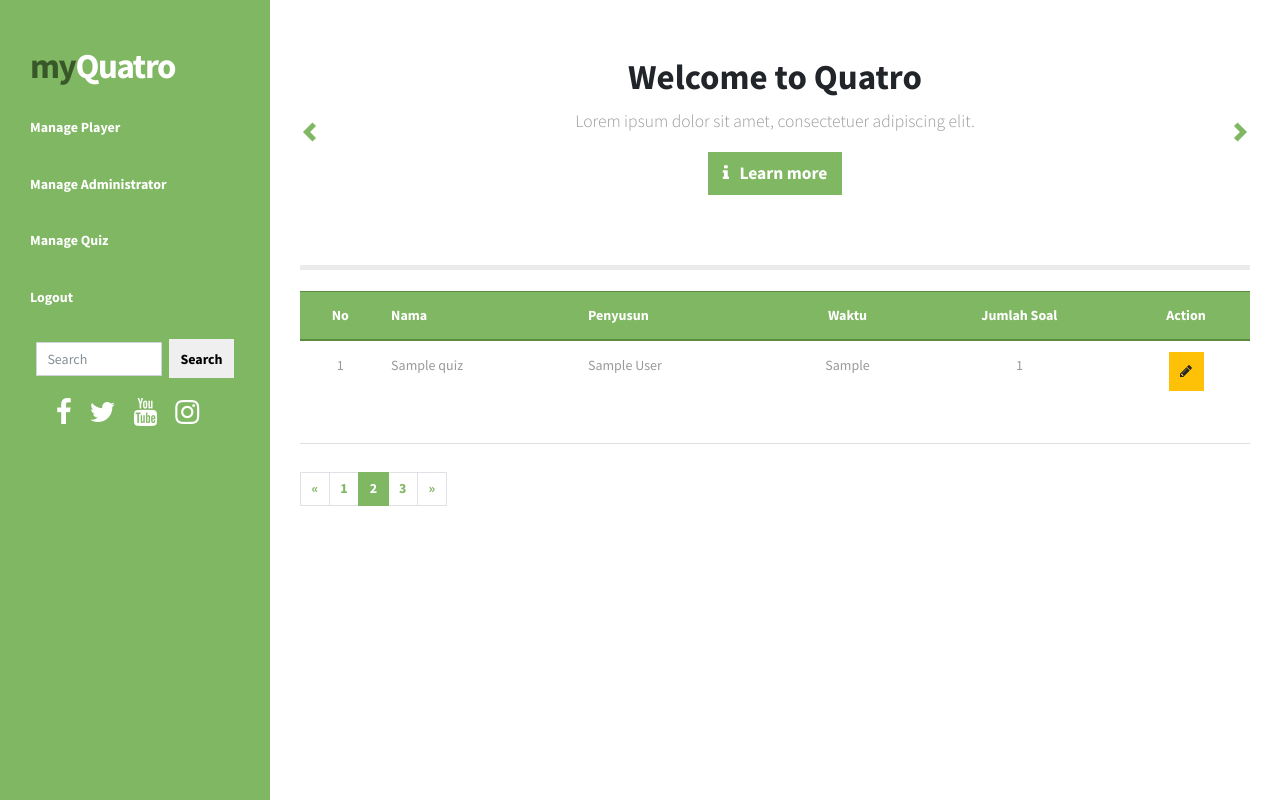
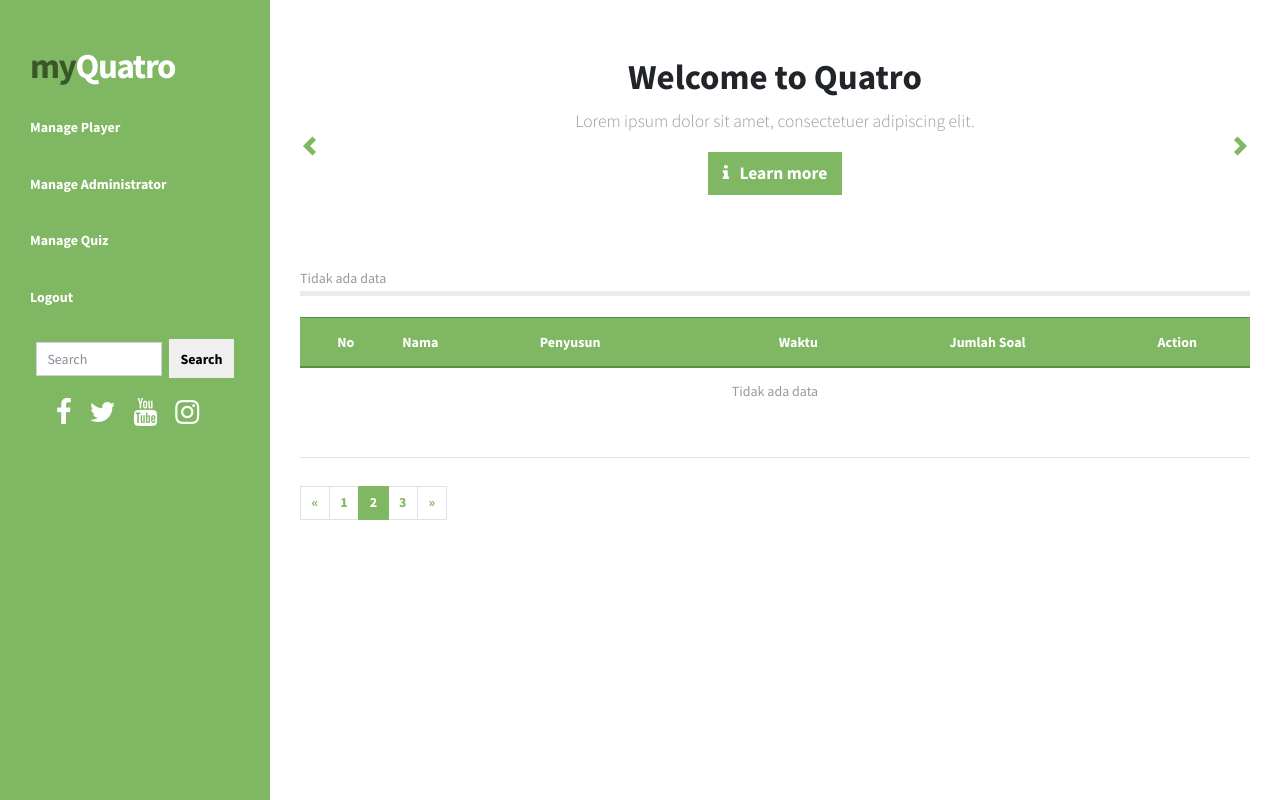
Before and after one commit to fardhanardhi/quatro, a PHP site: page /app/route.php?module=home in a window 1280 px wide. Run offline with PHP 8.4, Linux system fonts and the light colour scheme; the visitor is signed in with stand-in values (Sample User, id 1); tables that the repository leaves empty or names only in its code hold one stand-in row (values such as "Sample post"); some libraries are stand-ins or nearby versions.

Commit message:
fix quiz displayed after play

```diff
--- a/app/module/mod_beranda/beranda.php
+++ b/app/module/mod_beranda/beranda.php
@@ -1,3 +1,6 @@
+<?php
+$idUser = $_SESSION["id_user"];
+?>
 <!-- Jumbtron / Slider -->
 <div class="jumbotron-wrap">
     <div class="container-fluid">
@@ -16,51 +19,38 @@
 
                 </div>
 
-
-
-
                     <?php
-                    // Query command
                     $query = "
                         SELECT
-                            `tb_user`.`nama` AS `penyusun`,
-                            `tb_quiz`.`id`,
-                            `tb_quiz`.`nama`,
-                            `tb_quiz`.`waktu`,
-                            `tb_quiz`.`status`,
-                            `tb_quiz`.`kode`
+                            a.nama AS 'penyusun',
+                            b.id,
+                            b.nama,
+                            b.waktu,
+                            b.status,
+                            b.kode
                         FROM
-                            `tb_user`
-                        RIGHT JOIN
-                            `tb_quiz`
-                        ON
-                            `tb_user`.`id` = `tb_quiz`.`user_id`
-                        WHERE `tb_quiz`.`status` = 'open'
-                    ";
+                            tb_quiz b,
+                            tb_user a
+                        WHERE
+                            a.id = b.user_id AND STATUS = 'open' AND b.id NOT IN(
+                            SELECT
+                                quiz_id
+                            FROM
+                                tb_hasil_quiz
+                            WHERE
+                                user_id = $idUser
+                        )
+                        ";
 
-
-                    // Do query
-                    // $con is db connection
-                    // $query is query command
                     $result = mysqli_query($con, $query);
 
-                    // Check row number, if we have data on db ( > 0), show the result data
                     if (mysqli_num_rows($result) > 0){
-                        // Create row index
                         $index = 1;
-                        // Do loop through data
                         while($row = mysqli_fetch_assoc($result)){
-                            // Print result to HTML structure
-                            // $row is the iterator
-                            // nama_barang, harga_barang, and jml_barang is array key,
-                            // They are the coloums names in table tb_barang
-
-                            // id player
                             $id = $row["id"];
 
                             $sql = "SELECT * FROM tb_soal WHERE quiz_id = $id";
                             $jml_soal = mysqli_query($con, $sql);
-
 
                             ?>
                             <div class="carousel-item">
@@ -89,16 +79,7 @@
 
                         <?php
                     }
-                    // close mysql connection
                     ?>
-
-
-
-
-
-
-
-
 
             </div>
 
@@ -114,9 +95,6 @@
     </div>
 </div>
 
-
-
-<!-- Main content area -->
 <main class="container-fluid">
     <div class="row">
 
@@ -142,44 +120,37 @@
                     // Query command
                     $query = "
                         SELECT
-                            `tb_user`.`nama` AS `penyusun`,
-                            `tb_quiz`.`id`,
-                            `tb_quiz`.`nama`,
-                            `tb_quiz`.`waktu`,
-                            `tb_quiz`.`status`,
-                            `tb_quiz`.`kode`
+                            a.nama AS 'penyusun',
+                            b.id,
+                            b.nama,
+                            b.waktu,
+                            b.status,
+                            b.kode
                         FROM
-                            `tb_user`
-                        RIGHT JOIN
-                            `tb_quiz`
-                        ON
-                            `tb_user`.`id` = `tb_quiz`.`user_id`
-                        WHERE `tb_quiz`.`status` = 'open'
-                    ";
+                            tb_quiz b,
+                            tb_user a
+                        WHERE
+                            a.id = b.user_id AND STATUS = 'open' AND b.id NOT IN(
+                            SELECT
+                                quiz_id
+                            FROM
+                                tb_hasil_quiz
+                            WHERE
+                                user_id = $idUser
+                        )
+                        ";
 
 
-                    // Do query
-                    // $con is db connection
-                    // $query is query command
                     $result = mysqli_query($con, $query);
 
-                    // Check row number, if we have data on db ( > 0), show the result data
                     if (mysqli_num_rows($result) > 0){
-                        // Create row index
                         $index = 1;
-                        // Do loop through data
                         while($row = mysqli_fetch_assoc($result)){
-                            // Print result to HTML structure
-                            // $row is the iterator
-                            // nama_barang, harga_barang, and jml_barang is array key,
-                            // They are the coloums names in table tb_barang
 
-                            // id player
                             $id = $row["id"];
 
                             $sql = "SELECT * FROM tb_soal WHERE quiz_id = $id";
                             $jml_soal = mysqli_query($con, $sql);
-
 
                             ?>
                             <tr>
```
